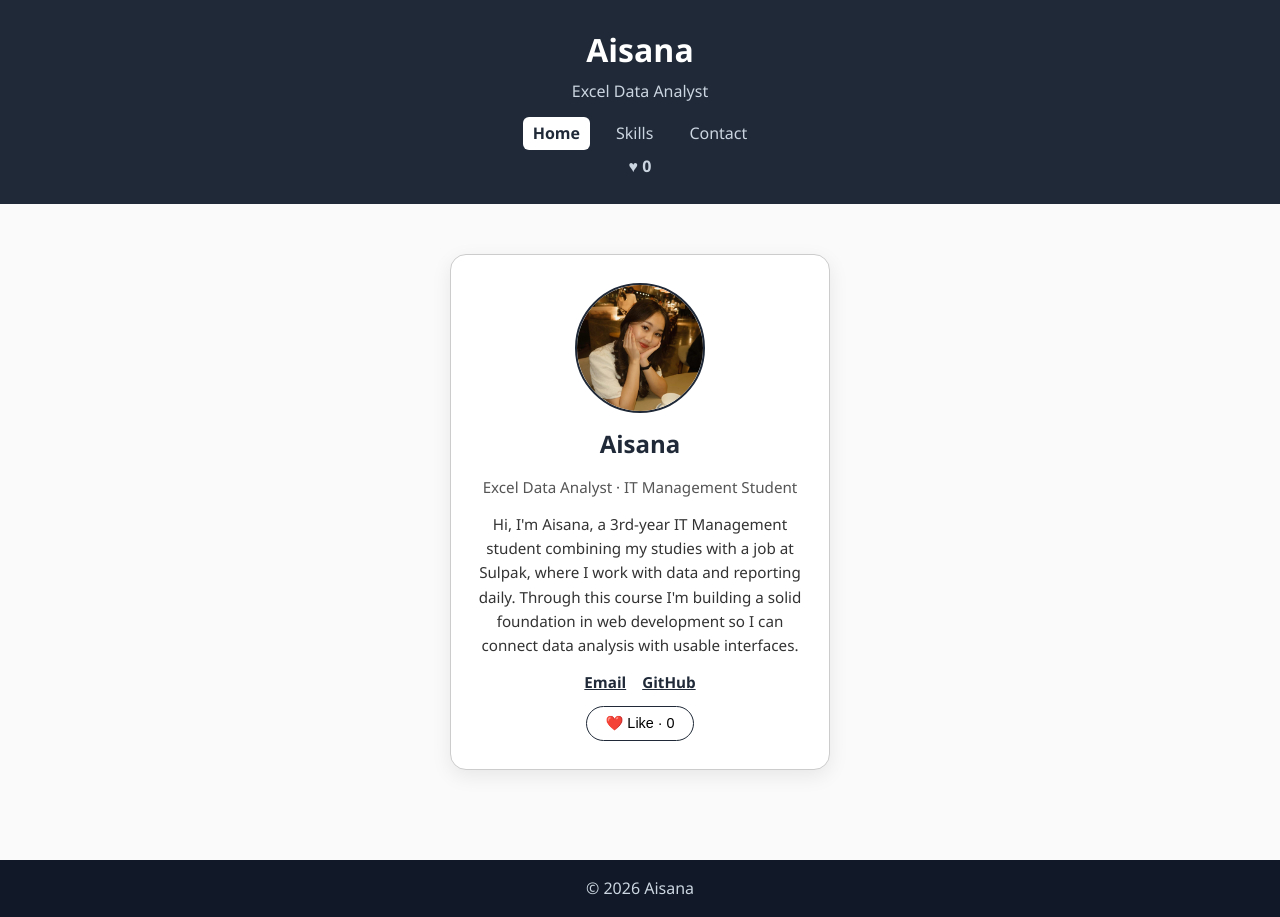
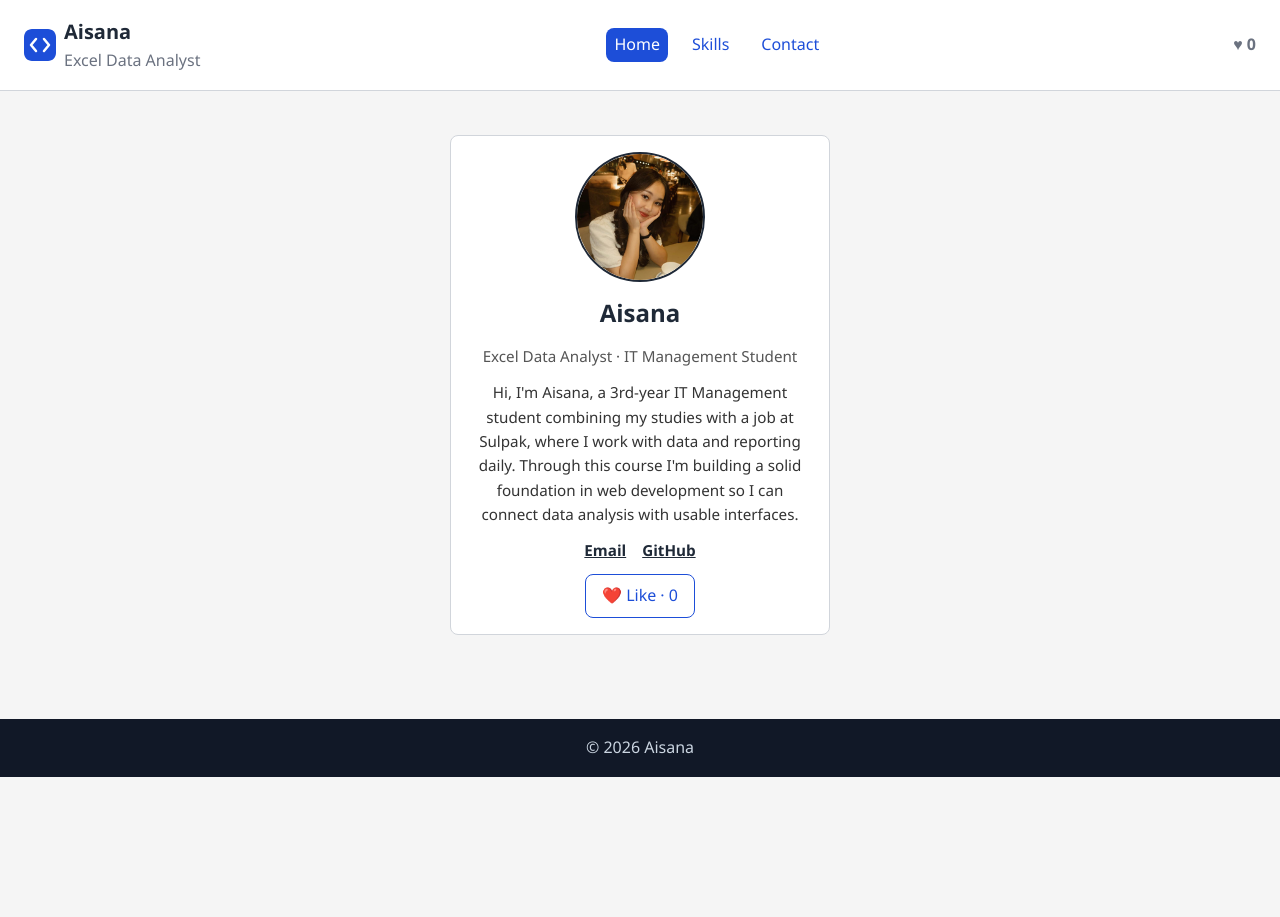
Before and after one commit to Aisana00/iwamad-practice, a React (Vite) app: page / in a window 1280 px wide. After the commit the page ends 800 px from the top, so only its background shows below. Built offline with nearby package versions, Linux system fonts and the light colour scheme.

Commit message:
Week 5: design tokens and UI components

```diff
--- a/src/App.tsx
+++ b/src/App.tsx
@@ -4,7 +4,6 @@
 import SkillsPage from './pages/SkillsPage';
 import ContactPage from './pages/ContactPage';
 import NotFoundPage from './pages/NotFoundPage';
-import './style.css';
 
 export default function App() {
   return (
--- a/src/components/Header.tsx
+++ b/src/components/Header.tsx
@@ -1,5 +1,6 @@
 import { NavLink } from 'react-router';
 import { useLikes } from '../context/LikesContext';
+import logo from '../assets/logo.svg';
 
 type HeaderProps = {
   title: string;
@@ -11,8 +12,13 @@
 
   return (
     <header className="header">
-      <h1>{title}</h1>
-      <p>{subtitle}</p>
+      <div className="brand">
+        <img src={logo} alt="" width={32} height={32} />
+        <div>
+          <h1>{title}</h1>
+          <p>{subtitle}</p>
+        </div>
+      </div>
       <nav className="nav">
         <NavLink to="/" end>Home</NavLink>
         <NavLink to="/skills">Skills</NavLink>
--- a/src/components/LikeButton.tsx
+++ b/src/components/LikeButton.tsx
@@ -1,11 +1,12 @@
 import { useLikes } from '../context/LikesContext';
+import Button from './ui/Button';
 
 export default function LikeButton() {
   const { likes, addLike } = useLikes();
 
   return (
-    <button className="like-btn" onClick={addLike}>
+    <Button variant="secondary" aria-label={`Like (${likes} likes)`} onClick={addLike}>
       ❤️ Like · {likes}
-    </button>
+    </Button>
   );
 }
--- a/src/components/ProfileCard.tsx
+++ b/src/components/ProfileCard.tsx
@@ -1,6 +1,7 @@
 import type { ProfileLink } from '../types';
 import LinkItem from './LinkItem';
 import LikeButton from './LikeButton';
+import Card from './ui/Card';
 
 type ProfileCardProps = {
   name: string;
@@ -12,7 +13,7 @@
 
 export default function ProfileCard({ name, role, bio, avatarUrl, links }: ProfileCardProps) {
   return (
-    <article className="card">
+    <Card>
       {avatarUrl && <img className="avatar" src={avatarUrl} alt={`${name}'s profile avatar photo`} />}
       <h2>{name}</h2>
       <p className="role">{role}</p>
@@ -25,6 +26,6 @@
       </div>
 
       <LikeButton />
-    </article>
+    </Card>
   );
 }
--- a/src/components/SkillBadge.tsx
+++ b/src/components/SkillBadge.tsx
@@ -1,9 +1,14 @@
 import type { Skill } from '../types';
+import Tag from './ui/Tag';
 
 type SkillBadgeProps = {
   skill: Skill;
 };
 
 export default function SkillBadge({ skill }: SkillBadgeProps) {
-  return <li className="skill-badge">{skill.label}</li>;
+  return (
+    <li>
+      <Tag label={skill.label} />
+    </li>
+  );
 }
--- /dev/null
+++ b/src/components/ui/Button.tsx
@@ -0,0 +1,15 @@
+import type { ButtonHTMLAttributes } from 'react';
+
+type ButtonProps = ButtonHTMLAttributes<HTMLButtonElement> & {
+  variant?: 'primary' | 'secondary';
+};
+
+export default function Button({ variant = 'primary', className = '', ...rest }: ButtonProps) {
+  return (
+    <button
+      type="button"
+      className={`btn btn--${variant} ${className}`.trim()}
+      {...rest}
+    />
+  );
+}
--- /dev/null
+++ b/src/components/ui/Card.tsx
@@ -0,0 +1,9 @@
+import type { ReactNode } from 'react';
+
+type CardProps = {
+  children: ReactNode;
+};
+
+export default function Card({ children }: CardProps) {
+  return <article className="card">{children}</article>;
+}
--- /dev/null
+++ b/src/components/ui/Tag.tsx
@@ -0,0 +1,7 @@
+type TagProps = {
+  label: string;
+};
+
+export default function Tag({ label }: TagProps) {
+  return <span className="tag">{label}</span>;
+}
--- a/src/main.tsx
+++ b/src/main.tsx
@@ -3,6 +3,9 @@
 import { BrowserRouter } from 'react-router';
 import { LikesProvider } from './context/LikesContext';
 import App from './App';
+import './styles/tokens.css';
+import './style.css';
+import './styles/ui.css';
 
 createRoot(document.getElementById('root')!).render(
   <StrictMode>
--- a/src/style.css
+++ b/src/style.css
@@ -7,23 +7,8 @@
 body {
   font-family: "Segoe UI", Arial, sans-serif;
   line-height: 1.6;
-  color: #222;
-  background-color: #fafafa;
-}
-
-.header {
-  background-color: #1f2937;
-  padding: 24px 20px;
-  text-align: center;
-}
-
-.header h1 {
-  color: #ffffff;
-}
-
-.header p {
-  color: #cbd5e1;
-  margin-top: 4px;
+  color: var(--color-text);
+  background-color: #f5f5f5;
 }
 
 .footer {
@@ -40,27 +25,6 @@
   padding: 20px;
 }
 
-.card {
-  display: flex;
-  flex-direction: column;
-  align-items: center;
-  text-align: center;
-  gap: 12px;
-  max-width: 380px;
-  margin: 30px auto;
-  padding: 28px 24px;
-  background-color: #fff;
-  border: 1px solid #cccccc;
-  border-radius: 16px;
-  box-shadow: 0 6px 20px rgba(0, 0, 0, 0.08);
-  transition: border-color 0.2s, box-shadow 0.2s;
-}
-
-.card--liked {
-  border-color: #dc2626;
-  box-shadow: 0 0 0 3px rgba(220, 38, 38, 0.25);
-}
-
 .avatar {
   width: 130px;
   height: 130px;
@@ -71,7 +35,6 @@
 
 .card h2 {
   font-size: 1.5rem;
-  color: #1f2937;
 }
 
 .role {
@@ -95,70 +58,12 @@
   font-size: 0.95rem;
 }
 
-.like-btn {
-  padding: 8px 18px;
-  border: 1px solid #1f2937;
-  border-radius: 999px;
-  background-color: #fff;
-  cursor: pointer;
-  font-size: 0.9rem;
-}
-
-.like-btn:hover {
-  background-color: #f3f4f6;
-}
-
-.card h3 {
-  font-size: 1rem;
-  color: #1f2937;
-  margin-top: 6px;
-}
-
 .skills {
   list-style: none;
   display: flex;
   flex-wrap: wrap;
   justify-content: center;
   gap: 8px;
-}
-
-.skill-badge {
-  background-color: #eef1ff;
-  color: #1f2937;
-  padding: 4px 12px;
-  border-radius: 999px;
-  font-size: 0.85rem;
-}
-
-@media (max-width: 480px) {
-  .card {
-    margin: 20px 16px;
-  }
-}
-.nav {
-  display: flex;
-  justify-content: center;
-  gap: 16px;
-  margin-top: 12px;
-}
-
-.nav a {
-  color: #cbd5e1;
-  text-decoration: none;
-  padding: 4px 10px;
-  border-radius: 6px;
-}
-
-.nav a.active {
-  background-color: #fff;
-  color: #1f2937;
-  font-weight: 700;
-}
-
-.header-likes {
-  color: #f87171;
-  font-weight: 700;
-  margin-top: 8px;
 }
 
 .page {
--- /dev/null
+++ b/src/styles/tokens.css
@@ -0,0 +1,12 @@
+:root {
+  --color-primary: #1d4ed8;
+  --color-on-primary: #ffffff;
+  --color-text: #1f2937;
+  --color-text-muted: #6b7280; /* design fix: was #9ca3af (2.54 : 1) */
+  --color-surface: #ffffff;
+  --color-border: #d1d5db;
+  --space-2: 8px;
+  --space-4: 16px;
+  --space-6: 24px;
+  --radius-md: 8px;
+}
--- /dev/null
+++ b/src/styles/ui.css
@@ -0,0 +1,120 @@
+/* Header — mobile first: stacked by default */
+.header {
+  display: flex;
+  flex-direction: column;
+  align-items: center;
+  gap: var(--space-2);
+  padding: var(--space-4);
+  background-color: var(--color-surface);
+  border-bottom: 1px solid var(--color-border);
+  text-align: center;
+}
+
+.brand {
+  display: flex;
+  flex-direction: column;
+  align-items: center;
+  gap: var(--space-2);
+}
+
+.header h1 {
+  font-size: 1.25rem;
+  color: var(--color-text);
+}
+
+.header p {
+  color: var(--color-text-muted);
+}
+
+.nav {
+  display: flex;
+  flex-direction: column;
+  align-items: center;
+  gap: var(--space-2);
+}
+
+.nav a {
+  color: var(--color-primary);
+  text-decoration: none;
+  padding: 4px var(--space-2);
+  border-radius: var(--radius-md);
+}
+
+.nav a.active {
+  background-color: var(--color-primary);
+  color: var(--color-on-primary);
+}
+
+.header-likes {
+  font-weight: 700;
+}
+
+@media (min-width: 640px) {
+  .header {
+    flex-direction: row;
+    justify-content: space-between;
+    padding: var(--space-4) var(--space-6);
+    text-align: left;
+  }
+
+  .brand,
+  .nav {
+    flex-direction: row;
+  }
+
+  .nav {
+    gap: var(--space-4);
+  }
+}
+
+/* Button */
+.btn {
+  padding: var(--space-2) var(--space-4);
+  border: 1px solid var(--color-primary);
+  border-radius: var(--radius-md);
+  font: inherit;
+  cursor: pointer;
+}
+
+.btn--primary {
+  background-color: var(--color-primary);
+  color: var(--color-on-primary);
+}
+
+.btn--secondary {
+  background-color: var(--color-surface);
+  color: var(--color-primary);
+}
+
+/* Card */
+.card {
+  display: flex;
+  flex-direction: column;
+  align-items: center;
+  gap: 12px;
+  max-width: 380px;
+  margin: var(--space-6) auto;
+  padding: var(--space-4);
+  background-color: var(--color-surface);
+  color: var(--color-text);
+  border: 1px solid var(--color-border);
+  border-radius: var(--radius-md);
+  text-align: center;
+}
+
+/* Tag */
+.tag {
+  display: inline-block;
+  padding: 2px var(--space-2);
+  border: 1px solid var(--color-border);
+  border-radius: 999px;
+  color: var(--color-text);
+  font-size: 0.85rem;
+}
+
+/* Focus ring — always visible when using the keyboard */
+a:focus-visible,
+button:focus-visible {
+  outline: 3px solid var(--color-primary);
+  outline-offset: 2px;
+}
```
Also changed, not shown: 6 other files (tests, documents, lock files or other folders).
